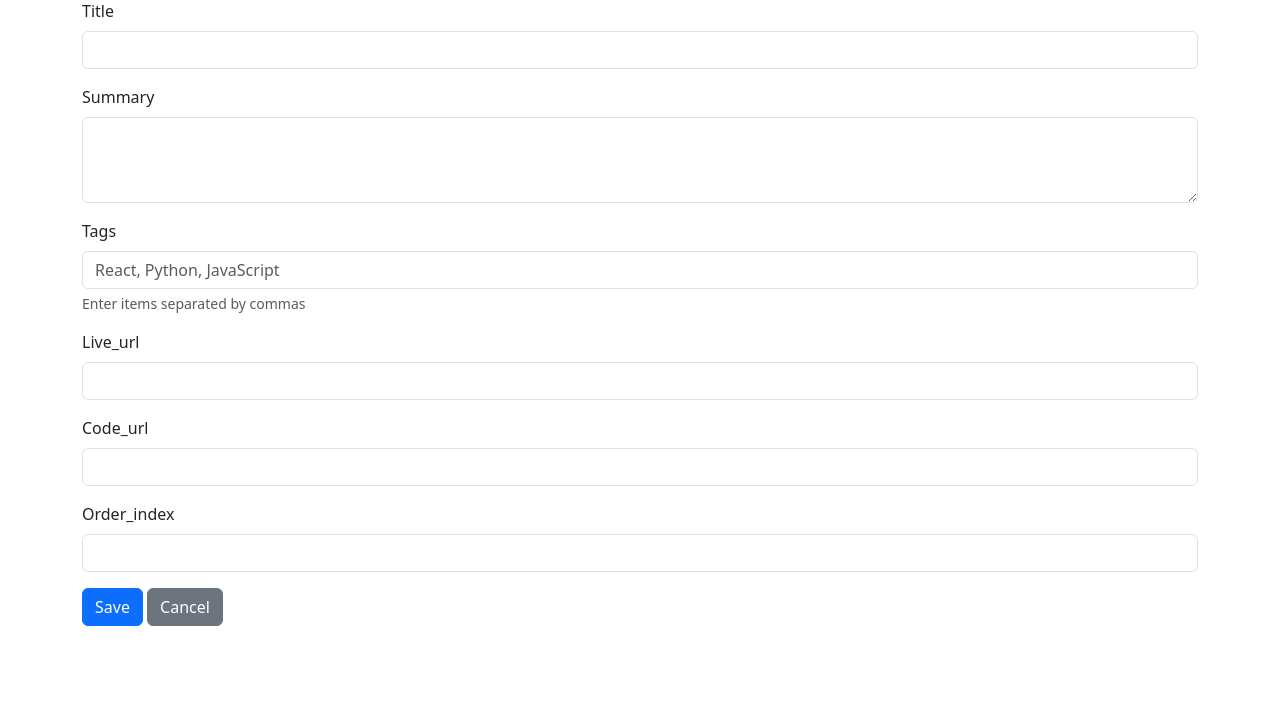
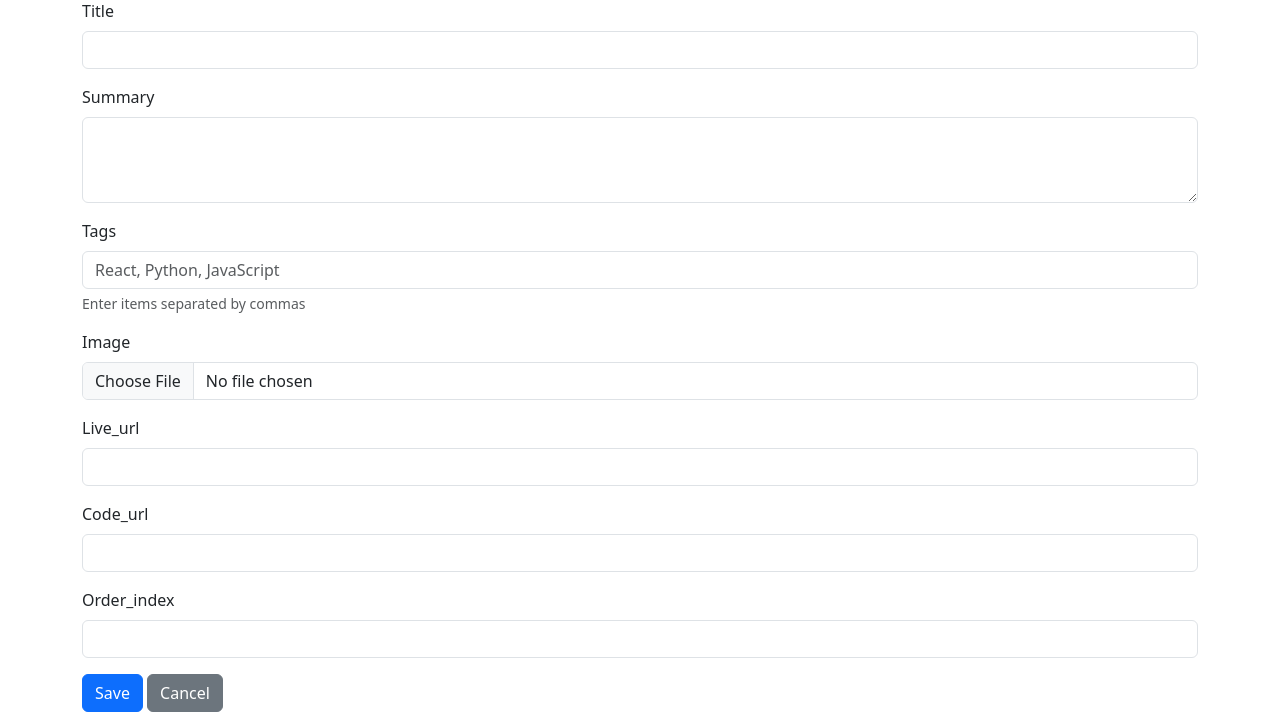
Before and after one commit to Ganesh-200530/Portfolio, a Flask app: page /admin/projects/add in a window 1280 px wide. Shown: the part 127-839 px from the top of the page. Before the commit the page ends 753 px from the top, so only its background shows below. Run offline with Flask 3, Linux system fonts and the light colour scheme; the visitor is signed in with stand-in values (Sample User, id 1).

Commit message:
Add image upload support for projects

```diff
--- a/backend/app.py
+++ b/backend/app.py
@@ -58,6 +58,7 @@ projects = Table(
   Column("title", String(255), nullable=False),
   Column("summary", Text),
   Column("tags", JSON),
+  Column("image", Text),
   Column("live_url", String(1024)),
   Column("code_url", String(1024)),
   Column("order_index", Integer, server_default="0"),
--- a/backend/templates/form.html
+++ b/backend/templates/form.html
@@ -11,6 +11,14 @@
             {% elif col == 'items' or col == 'tags' %}
                 <input type="text" name="{{ col }}" class="form-control" value="{{ row[col]|join(', ') if row and row[col] else '' }}" placeholder="React, Python, JavaScript">
                 <div class="form-text">Enter items separated by commas</div>
+            {% elif col == 'image' %}
+                <input type="file" class="form-control mb-2" onchange="encodeImage(this, '{{ col }}')">
+                <input type="hidden" name="{{ col }}" id="{{ col }}" value="{{ row[col] if row else '' }}">
+                <div id="preview-{{ col }}">
+                    {% if row and row[col] %}
+                        <img src="{{ row[col] }}" style="max-height: 100px; margin-top: 5px;">
+                    {% endif %}
+                </div>
             {% else %}
                 <input type="text" name="{{ col }}" class="form-control" value="{{ row[col] if row else '' }}">
             {% endif %}
@@ -20,4 +28,17 @@
     <button type="submit" class="btn btn-primary">Save</button>
     <a href="/admin/{{ table_name }}" class="btn btn-secondary">Cancel</a>
 </form>
+
+<script>
+function encodeImage(input, targetId) {
+    if (input.files && input.files[0]) {
+        var reader = new FileReader();
+        reader.onload = function (e) {
+            document.getElementById(targetId).value = e.target.result;
+            document.getElementById('preview-' + targetId).innerHTML = '<img src="' + e.target.result + '" style="max-height: 100px; margin-top: 5px;">';
+        }
+        reader.readAsDataURL(input.files[0]);
+    }
+}
+</script>
 {% endblock %}
--- a/frontend/src/components/Projects.tsx
+++ b/frontend/src/components/Projects.tsx
@@ -7,6 +7,7 @@ interface ProjectItem {
   title: string;
   summary: string;
   tags: string[] | string;
+  image?: string;
   live_url?: string;
   code_url?: string;
 }
@@ -57,7 +58,7 @@ const Projects: React.FC = () => {
           <ContainerScroll className="min-h-[200vh] py-12">
             {projects.map((item, index) => {
               const tags = Array.isArray(item.tags) ? item.tags : [item.tags];
-              const imageUrl = projectImages[index % projectImages.length];
+              const imageUrl = item.image || projectImages[index % projectImages.length];
 
               return (
                 <CardSticky
```
